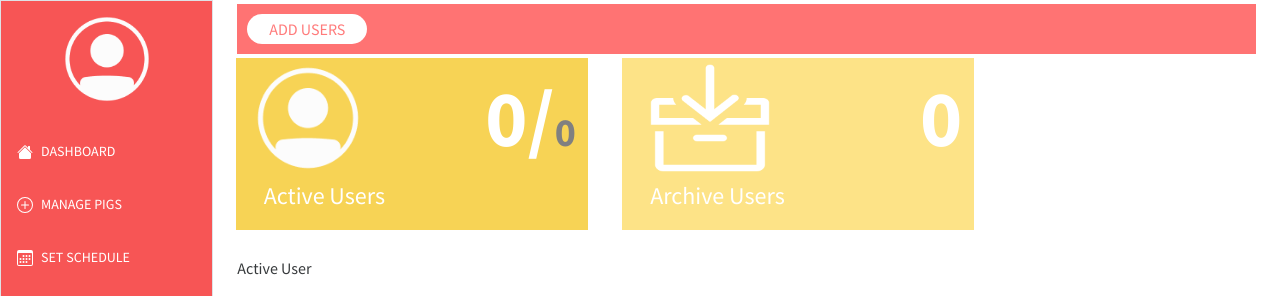
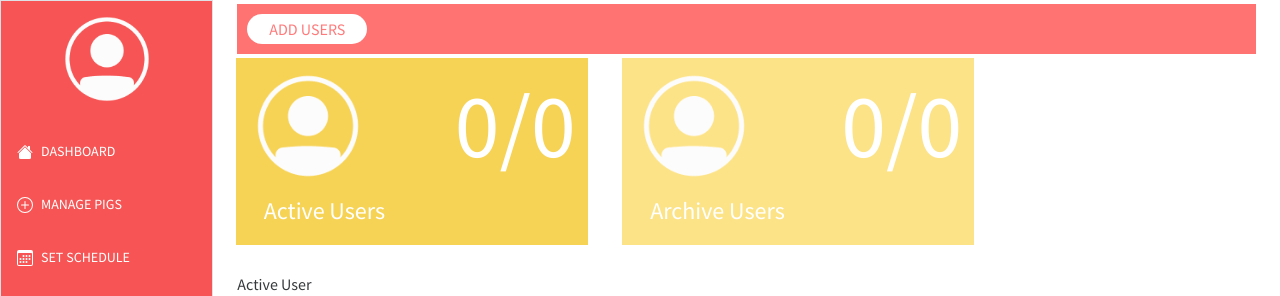
Before and after one commit to vincentrondero/Goodwill-FMIS, a Django app: page /manage_user/1/ in a window 1280 px wide. Shown: the top 296 px of the page. Run offline with Django 4.2, Linux system fonts and the light colour scheme; some libraries are stand-ins or nearby versions.

Commit message:
for_deployment_3

```diff
--- a/Authentication/urls.py
+++ b/Authentication/urls.py
@@ -40,5 +40,5 @@ urlpatterns = [
     path('generate_vaxx_report/', views.generate_vaxx_report, name='generate_vaxx_report'),
     path('generate_weanling_report/', views.generate_weanling_report, name='generate_weanling_report'),
     path('generate_feed_report/', views.generate_feed_report, name='generate_feed_report'),
-    # path('feed_stocks_report/', views.feed_stocks_report, name='feed_stocks_report'),
+    path('feedExpensesReport/', views.feedExpensesReport, name='feedExpensesReport'),
 ]
--- a/Authentication/views.py
+++ b/Authentication/views.py
@@ -1693,3 +1693,78 @@ def generate_feed_report(request):
 
     if request.method == 'POST':
         return response
+
+def feedExpensesReport(request):
+    # Get the current month and year
+    current_month = datetime.now()
+
+    feeds_expenses = FeedsInventory.objects.filter(date__year=current_month.year, date__month=current_month.month)
+
+    # Create a buffer for the PDF
+    buffer = BytesIO()
+    doc = SimpleDocTemplate(buffer, pagesize=letter)
+
+    elements = []
+
+    # Create a custom title style
+    title_style = ParagraphStyle(
+        name='CustomTitleStyle',
+        fontSize=14,
+        textColor='black',  # Change the title text color
+        alignment=1,  # Center alignment
+    )
+    styles = getSampleStyleSheet()["Heading3"]
+    heading = getSampleStyleSheet()["Heading2"]
+
+    total_expenses = Decimal(0)
+
+    # Create a title for the report using the custom style
+    elements.append(Paragraph("GOODWILL AGRO INDUSTRIAL DEVELOPMENT CORPORATION", style=heading))
+    elements.append(Paragraph("Feeds Expenses for " + current_month.strftime('%Y-%B'), style=title_style))
+    elements.append(Spacer(1, 12))
+
+    # Define the data for the table
+    table_data = [['Ration Type', 'Quantity (sacks)', 'Cost', 'Date']]
+
+    for feedsExp in feeds_expenses:
+        table_data.append([feedsExp.feeds_ration, feedsExp.quantity, feedsExp.cost, feedsExp.date])
+        total_expenses += feedsExp.cost
+
+    totalExpStr = str(total_expenses)
+
+    # Query to aggregate the sum of 'cost' for each unique 'feeds_ration'
+    results = FeedsInventory.objects.values('feeds_ration').filter(date__year=current_month.year, date__month=current_month.month).annotate(total_cost=Sum('cost'))
+
+    # Add results to the list of paragraph elements
+    for result in results:
+        feeds_ration = result['feeds_ration']
+        total_cost = result['total_cost']
+        elements.append(Paragraph(f"{feeds_ration}: {total_cost}", styles))
+
+    elements.append(Paragraph("Total Cost: " + totalExpStr, style=styles))
+
+    # Create a table
+    table = Table(table_data, colWidths=130, rowHeights=30)
+    table.setStyle(TableStyle([
+        ('INNERGRID', (0, 0), (-1, -1), 0.25, colors.white),
+        ('BACKGROUND', (0, 0), (-1, 0), colors.grey),
+        ('TEXTCOLOR', (0, 0), (-1, 0), colors.whitesmoke),
+        ('ALIGN', (0, 0), (-1, -1), 'CENTER'),
+        ('FONTNAME', (0, 0), (-1, 0), 'Helvetica-Bold'),
+        ('BOTTOMPADDING', (0, 0), (-1, 0), 12),
+        ('BACKGROUND', (0, 1), (-1, -1), colors.white),
+        ('GRID', (0, 0), (-1, -1), 1, colors.white),
+    ]))
+
+    elements.append(table)
+    elements.append(Spacer(1, 12))
+
+    # Build the PDF document
+    doc.build(elements)
+    buffer.seek(0)
+
+    # Create a response with the PDF file
+    response = FileResponse(buffer, as_attachment=True, filename="feedsExpenses_report.pdf")
+
+    if request.method == 'POST':
+        return response
--- a/templates/Farm/data_entry.html
+++ b/templates/Farm/data_entry.html
@@ -513,7 +513,7 @@
                         <input type="text" class="InClass" id="class" name="class"><br><br>
                     </div>
                     <div class="mb-3">
-                        <label for="cause" class="LCause">Feeds Ration:</label>
+                        <label for="cause" class="LCause">Cause:</label>
                         <select class="form-select" id="cause" name="cause" style="width: 189px; height: 35px;">
                             <option value="Heat Stress">Heat Stress</option>
                             <option value="Injuries">Injuries</option>
--- a/templates/Farm/index.html
+++ b/templates/Farm/index.html
@@ -117,7 +117,7 @@
 
 
                 <div class="d-flex justify-content-end mt-3">
-                    <input class="shadow custom_button" type="submit" value="Add Feeds" style="border-radius: 20px; width: 120px; background-color: #ff7b7b; color: #FFFFFF;">
+                    <input class="shadow custom_button" type="submit" value="Update Stock" style="border-radius: 20px; width: 120px; background-color: #ff7b7b; color: #FFFFFF;">
                     <input class="shadow custom_button" type="button" id="closeOverlayButton" value="Cancel" style="border-radius: 20px; width: 120px;">
                 </div>
             </form>
--- a/templates/Farm/manage_user.html
+++ b/templates/Farm/manage_user.html
@@ -16,7 +16,7 @@
         <div class="scheduling-container">
             <form method="post" action="{% url 'manage_user'  user_type=user_type %}">
                 {% csrf_token %}
-                <div class="d-flex flex-column align-items-end" style="width: 50%;">
+                <div class="d-flex flex-column align-items-end" style="width: 60%;">
                     <div>
                         <label for="firstname" class="LFirstName">Firstname:</label>
                         <input type="text" class="InFirstName" id="firstname" name="firstname" value="Juan"><br><br>
@@ -44,15 +44,15 @@
                 </div>
 
                     <hr class="separator">
-                <div class="d-flex flex-column align-items-end" style="width: 40%;">
+                <div class="d-flex flex-column align-items-end" style="width: 60%;">
                     <div class="Submission">
                         <label for="date" class="LDate">Date:</label>
-                        <input type="date" class="Indate" id="date" name="date" value="{{ date.today }}"><br><br>
+                        <input type="date" class="Indate" id="date" name="date" value="{{ date.today }}" style="width: 189px;"><br><br>
                     </div>
                 </div>
 
                 <div class="d-flex justify-content-end">
-                    <input class="shadow  custom_button" type="submit" value="Save Task" style="border-radius: 20px; width: 120px; background-color: #ff7b7b; color: #FFFFFF;">
+                    <input class="shadow  custom_button" type="submit" value="Save User" style="border-radius: 20px; width: 120px; background-color: #ff7b7b; color: #FFFFFF;">
                     <input class="shadow custom_button" type="button" id="closeOverlayButton" value="Cancel" style="border-radius: 20px; width: 120px;">
                 </div>
             </form>
@@ -71,9 +71,7 @@
                         <img src="{% static 'img/user_profile.png' %}" style="height: 120px;" alt="...">
                     </div>
                     <div>
-                        <span class="text-white p-0 fw-bold" style="font-size:500%">
-                            <span class="larger-text" data-content="{{ users_count  }}">{{ users_count  }}</span>/<span class="smaller-text" data-content="{{ all_user }}" style="font-size: 50%; color:grey;">{{ all_user }}</span>
-                        </span>
+                        <span style="font-size: 90px; color: #FFFF;">{{ users_count }}/{{ all_user }}</span>
                     </div>
                 </div>
                 <p class="px-3" style="text-align:left; color: #FFFF; font-size: 24px;"> Active Users</p>
@@ -83,12 +81,10 @@
             <div class="card-body card-font">
                 <div style="display: flex; justify-content: space-between; align-items: center;">
                     <div>
-                        <img src="{% static 'img/archive_logo.png' %}" style="height: 120px;" alt="...">
+                        <img src="{% static 'img/user_profile.png' %}" style="height: 120px;" alt="...">
                     </div>
                     <div>
-                        <span class="text-white p-0 fw-bold" style="font-size:500%">
-                            <span class="larger-text" data-content="{{ users__in_archive_count }}">{{ users__in_archive_count }}</span>
-                        </span>
+                        <span style="font-size: 90px; color: #FFFF;">{{ users__in_archive_count }}/{{ all_user }}</span>
                     </div>
                 </div>
                 <p class="px-3" style="text-align:left; color: #FFFF; font-size: 24px;"> Archive Users</p>
@@ -99,7 +95,7 @@
 
 
 
-<div>Active User</div>
+<div class="mt-3">Active User</div>
 <div class="row py-3">
     <table style="border-collapse: collapse; margin-left: 1%; width: 98%;">
         <tr class="table_header" style="background-color: #FF7373; color: white;">
@@ -181,7 +177,7 @@
         <form id="editUserForm">
             {% csrf_token %}
             <!-- Add input fields for editing user details -->
-            <div class="d-flex flex-column align-items-end" style="width: 50%;">
+            <div class="d-flex flex-column align-items-end" style="width: 70%;">
                 <div>
                     <label for="firstname" class="LFirstName">Firstname:</label>
                     <input type="text" name="firstname" id="edit_firstname" value="">
--- a/templates/Farm/reports.html
+++ b/templates/Farm/reports.html
@@ -41,6 +41,12 @@
                 {% csrf_token %}
                 <button class="custom_button" type="submit" style="width: 200px; border-radius: 20px;">
                     Feeds Report
+                </button>
+            </form>
+            <form method="post" action="{% url 'feedExpensesReport' %}">
+                {% csrf_token %}
+                <button class="custom_button" type="submit" style="width: 200px; border-radius: 20px;">
+                    Feeds Expenses
                 </button>
             </form>
             <form method="post" action="{% url 'generate_weanling_report' %}">
```
